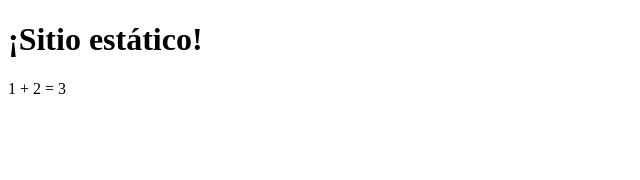
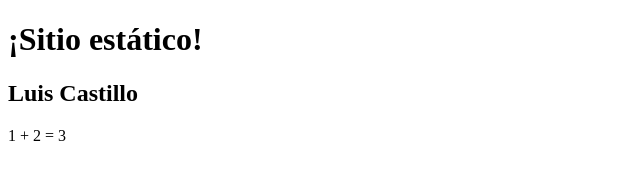
Before and after one commit to LuisA-Castillo/lab6, a website: page public/index.html in a window 1280 px wide. Shown: the whole page, without its empty margins (0-640 px from the left). Drawn offline with Linux system fonts and the light colour scheme.

Commit message:
Cambio en index.html

```diff
--- a/public/index.html
+++ b/public/index.html
@@ -7,6 +7,7 @@
 </head>
 <body>
     <h1>¡Sitio estático!</h1>
+    <h2>Luis Castillo</h2>
     <p id="out"></p>
     <script src="app.js"></script>
 </body>
```
